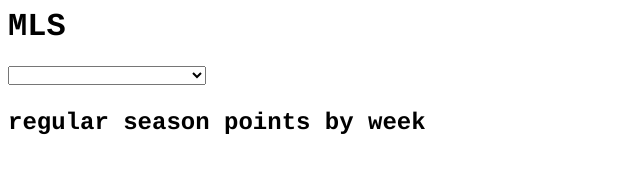
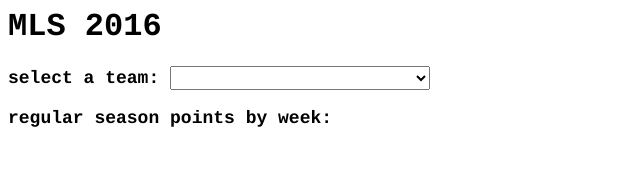
Before and after one commit to trinaleigh/mls-graphics, a plain HTML site: page index.html in a window 1280 px wide. Shown: the whole page, without its empty margins (0-640 px from the left). Drawn offline with nearby package versions, Linux system fonts and the light colour scheme.

Commit message:
formatting

```diff
--- a/index.html
+++ b/index.html
@@ -10,10 +10,11 @@
 
     <body>
 
-	    <h1>MLS</h1>
+	    <h1>MLS 2016</h1>
 
 	    <div>
-	    <select id="team_picker">
+		    <p>select a team:
+		    <select id="team_picker" title ="select a team">
 				  <option value = "null"></option>
 				  <option>Chicago Fire</option>
 				  <option>Colorado Rapids</option>
@@ -35,13 +36,12 @@
 				  <option>Sporting Kansas City</option>
 				  <option>Toronto FC</option>
 				  <option>Vancouver Whitecaps</option>
-
 			</select>
+			</p>
+	    </div>
 
 	    <div>
-
-	    <div>
-	    	<p>regular season points by week</p>
+	    	<p>regular season points by week:</p>
 	    	<br>
 	    </div>
 
--- a/mls.js
+++ b/mls.js
@@ -1,8 +1,8 @@
-//const team = 'Philadelphia Union'
-
+// get the team from user selection
 var input = document.getElementById("team_picker");
 input.addEventListener('change',updatePage);
 
+// counter = 0 when there is no graph to remove
 counter = 0
 
 function updatePage() {
@@ -35,17 +35,20 @@
 	        .attr("transform",
 	              "translate(" + margin.left + "," + margin.top + ")");
 
+	// scale x and y values to plot area
 	var x = d3.scaleLinear()
 		.domain([0,35])
 	    .range([0, w]);
 
 	var y = d3.scaleLinear()
-		.domain([-1,4])
+		.domain([0,3])
 	    .range([h, 0]);
 
+	// generate x and y values
 	var trendline = d3.line()
 	    .x(function(d) { return x(d.Week);  })
-	    .y(function(d) { return y(d[team]); });
+	    .y(function(d) { return y(d[team]); })
+	    .curve(d3.curveMonotoneX); // define curve function here
 
 	// plot team info from data file
 	d3.csv("data.txt", function(data){
@@ -72,8 +75,9 @@
 	      .attr("transform", "translate(0," + h + ")");
 
 	  	vizArea.append("g")
-	      .call(d3.axisLeft(y))
+	      .call(d3.axisLeft(y).tickValues([0,1,3]));
 	});
+
 	// increment counter
 	counter++
 }
--- a/mlsstyle.css
+++ b/mlsstyle.css
@@ -5,7 +5,11 @@
 }
 
 p {
-	font-size: 24;
+	font-size: 18;
+}
+
+select {
+	font-size: 18;
 	position: relative;
 }
 
```
Lines whose indentation alone changed are shown as unchanged.
